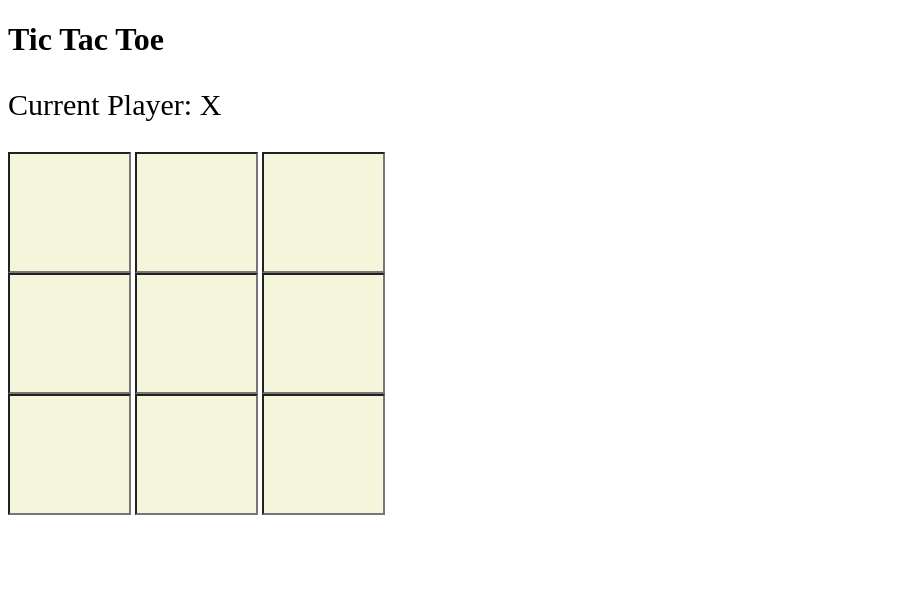
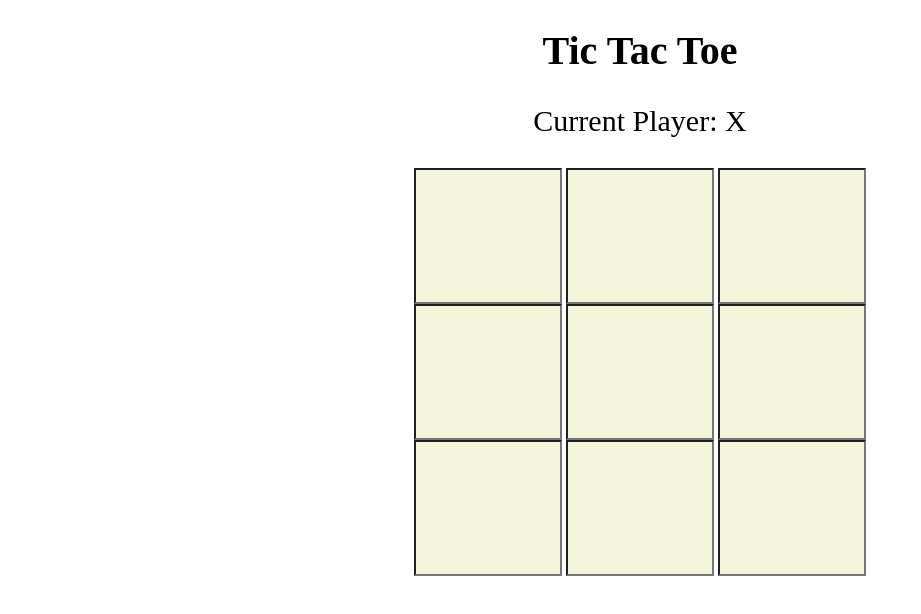
Before and after one commit to yaseenizhar/tic-tac-toe-1, a plain HTML site: page index.html in a window 1280 px wide. Shown: the whole page, without its empty margins (0-921 px from the left). Drawn offline with Linux system fonts and the light colour scheme.

Commit message:
box
update height width of box

```diff
--- a/index.html
+++ b/index.html
@@ -10,6 +10,9 @@
 <body>
     <h1>Tic Tac Toe</h1>
     <p id="fnt">Current Player:  <label id = "current_player_label" ></label></p>
+
+    <div id="tic_tac_box">
+
         <div>
              <input id="box_1_1" class="box" type="text" onclick="make_a_turn(1, 1)" readonly>
              <input id="box_1_2" class="box" type="text" onclick="make_a_turn(1, 2)" readonly>
@@ -27,6 +30,9 @@
              <input id="box_3_2" class="box" type="text" onclick="make_a_turn(3, 2)" readonly>
              <input id="box_3_3" class="box" type="text" onclick="make_a_turn(3, 3)" readonly>
          </div>
+
+    </div>
+
 </body>
             <script src="script.js"></script>
 </html>
--- a/style.css
+++ b/style.css
@@ -1,6 +1,6 @@
 .box{
-    height: 115px;
-    width: 115px;
+    height: 130px;
+    width: 140px;
     cursor: pointer;
     background-color: beige;
     font-size: 100px;
@@ -20,3 +20,15 @@
 #current_player_label{
     font-size: 30px;
 }
+h1{
+    text-align: center;
+    font-size: 40px;
+}
+
+#fnt{
+    text-align: center;
+}
+
+#tic_tac_box{
+    text-align: center;
+}
```
Lines whose indentation alone changed are shown as unchanged.
